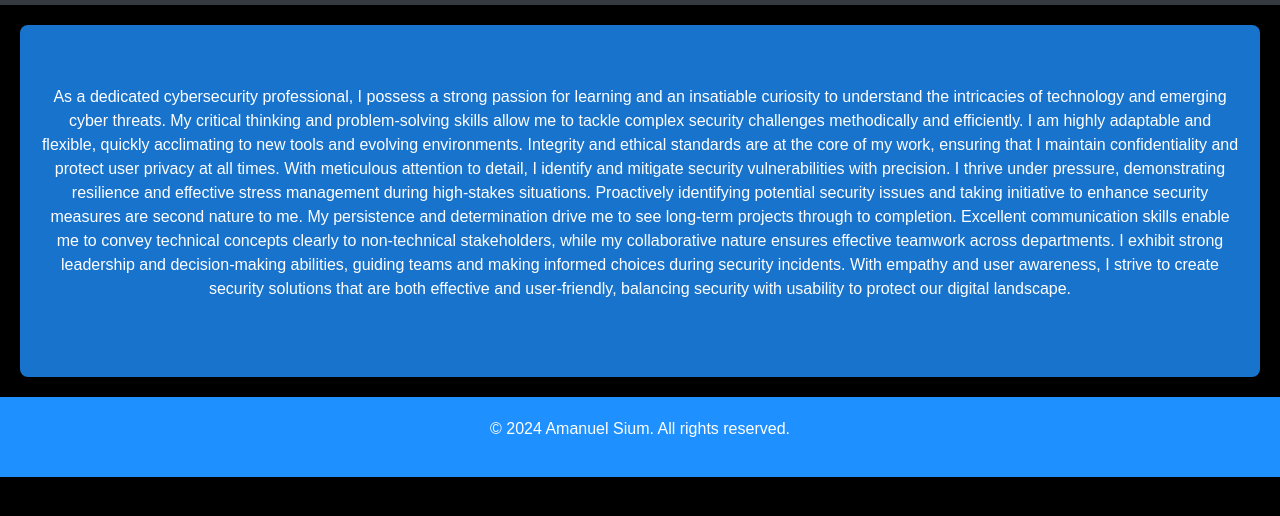
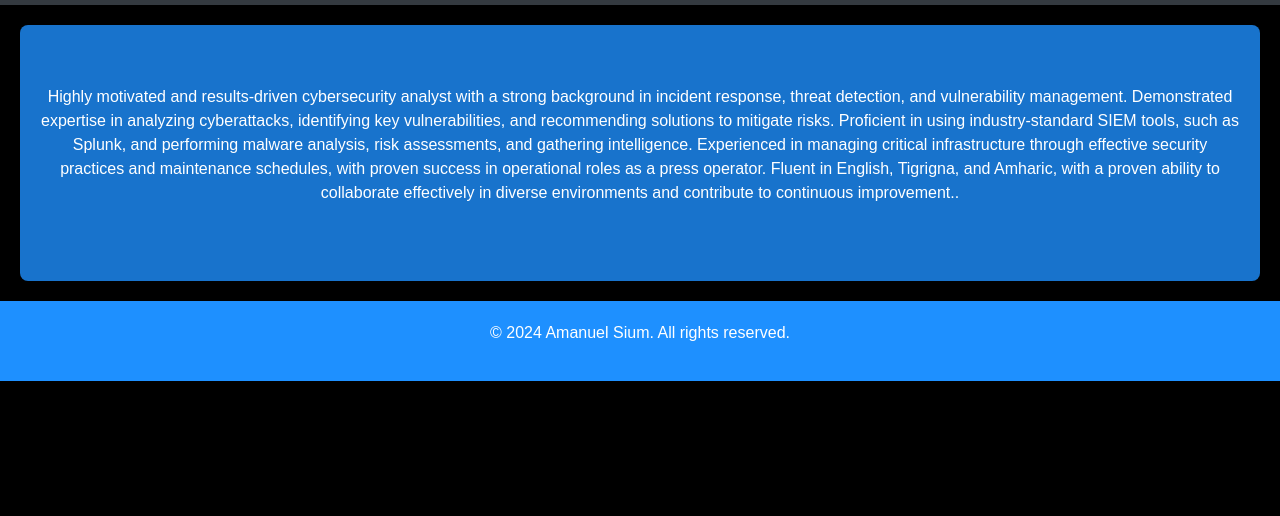
Before and after one commit to Sium-Amanuel/My-Website, a plain HTML site: page about.html in a window 1280 px wide. Shown: the part 246-762 px from the top of the page. Drawn offline with nearby package versions, Linux system fonts and the light colour scheme.

Commit message:
about.html

```diff
--- a/about.html
+++ b/about.html
@@ -66,7 +66,7 @@
     <a class="nav-link" href="index.html">Back to Home</a>
 </nav>
 <section>
-    <p>As a dedicated cybersecurity professional, I possess a strong passion for learning and an insatiable curiosity to understand the intricacies of technology and emerging cyber threats. My critical thinking and problem-solving skills allow me to tackle complex security challenges methodically and efficiently. I am highly adaptable and flexible, quickly acclimating to new tools and evolving environments. Integrity and ethical standards are at the core of my work, ensuring that I maintain confidentiality and protect user privacy at all times. With meticulous attention to detail, I identify and mitigate security vulnerabilities with precision. I thrive under pressure, demonstrating resilience and effective stress management during high-stakes situations. Proactively identifying potential security issues and taking initiative to enhance security measures are second nature to me. My persistence and determination drive me to see long-term projects through to completion. Excellent communication skills enable me to convey technical concepts clearly to non-technical stakeholders, while my collaborative nature ensures effective teamwork across departments. I exhibit strong leadership and decision-making abilities, guiding teams and making informed choices during security incidents. With empathy and user awareness, I strive to create security solutions that are both effective and user-friendly, balancing security with usability to protect our digital landscape.</p>
+    <p>Highly motivated and results-driven cybersecurity analyst with a strong background in incident response, threat detection, and vulnerability management. Demonstrated expertise in analyzing cyberattacks, identifying key vulnerabilities, and recommending solutions to mitigate risks. Proficient in using industry-standard SIEM tools, such as Splunk, and performing malware analysis, risk assessments, and gathering intelligence. Experienced in managing critical infrastructure through effective security practices and maintenance schedules, with proven success in operational roles as a press operator. Fluent in English, Tigrigna, and Amharic, with a proven ability to collaborate effectively in diverse environments and contribute to continuous improvement..</p>
 </section>
 <footer>
     <p>&copy; 2024 Amanuel Sium. All rights reserved.</p>
```
